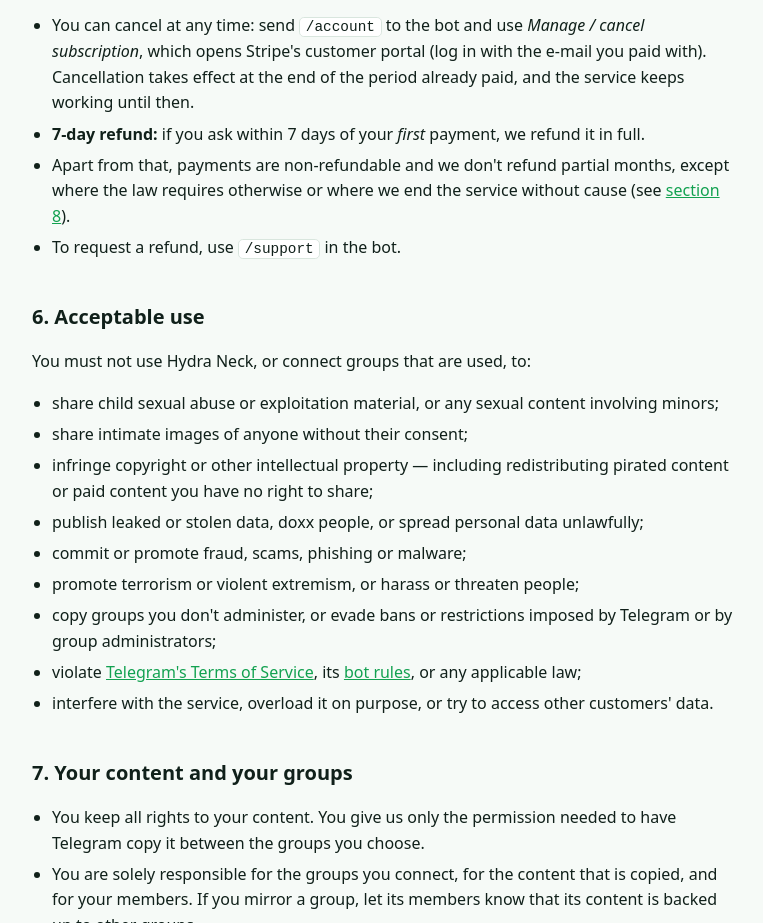
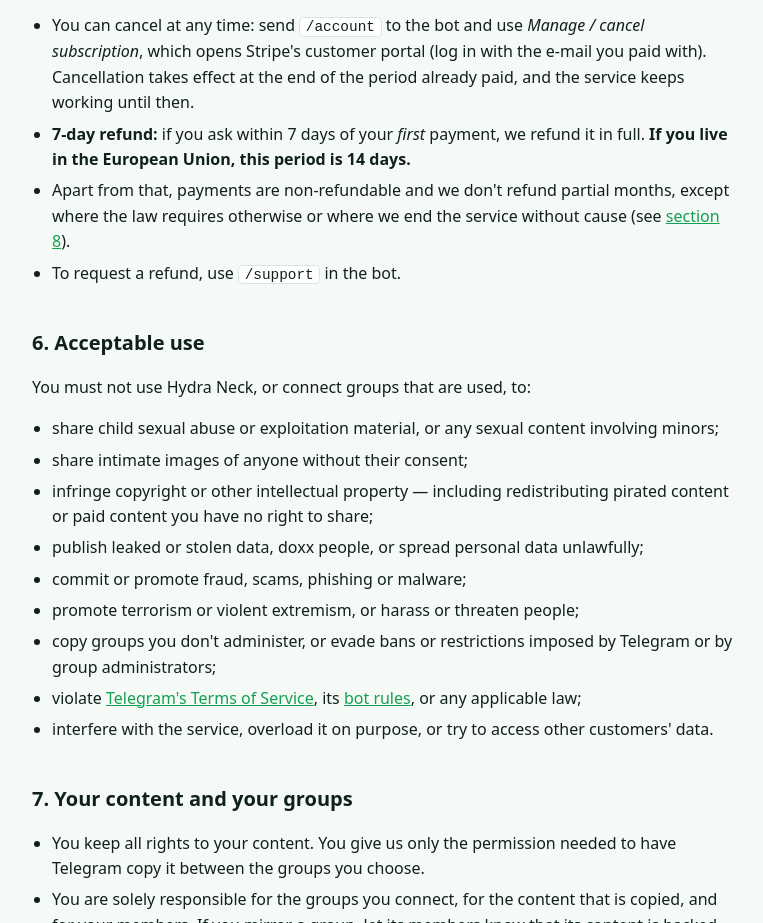
Before and after one commit to hydraneck/hydraneck.github.io, a plain HTML site: page terms.html in a window 1280 px wide. Shown: the part 1743-2666 px from the top of the page, without its empty margins (256-1019 px from the left). Drawn offline with Linux system fonts and the light colour scheme.

Commit message:
Termos: reembolso de 14 dias para clientes da UE (7 para os demais)
Co-Authored-By: Claude Opus 5.5 <noreply@anthropic.com>

```diff
--- a/terms.html
+++ b/terms.html
@@ -85,7 +85,7 @@
       e-mail you paid with). Cancellation takes effect at the end of the period already paid, and
       the service keeps working until then.</li>
     <li><b>7-day refund:</b> if you ask within 7 days of your <i>first</i> payment, we refund it in
-      full.</li>
+      full. <b>If you live in the European Union, this period is 14 days.</b></li>
     <li>Apart from that, payments are non-refundable and we don't refund partial months, except
       where the law requires otherwise or where we end the service without cause (see
       <a href="#enforcement">section 8</a>).</li>
```
